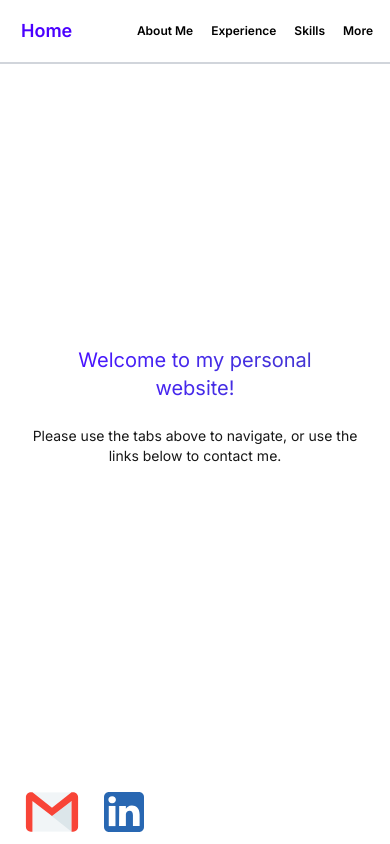
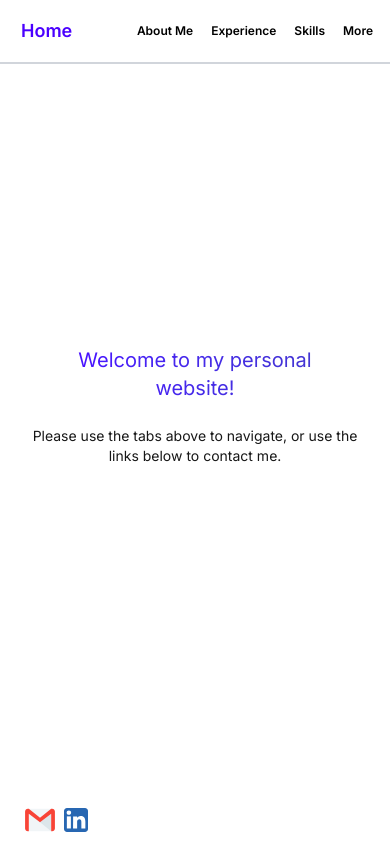
Before and after one commit to vshetty28/vihaan-personal-website, a Next.js app: page / in a window 390 px wide. Built offline with nearby package versions, Linux system fonts and the light colour scheme.

Commit message:
refactored mobile footer

```diff
--- a/src/components/Footer.js
+++ b/src/components/Footer.js
@@ -15,10 +15,10 @@ const Footer = () => {
 				<h1 className="invisible lg:visible lg:text-2xl lg:mt-4 font-bold bg-gradient-to-tr from-primary to-indigo-700 text-transparent bg-clip-text">Contact Me</h1>
 				<div className="flex flex-row">
 					<a href="mailto:vihaandhshetty@gmail.com">
-						<Image src="/assets/email.svg" alt="" className="size-14 hover:scale-110 lg:mt-2 transition delay-0 duration-200 ease-in-out" width={50} height={80} />
+						<Image src="/assets/email.svg" alt="" className="size-8 lg:size-14 hover:scale-110 mt-5 lg:mt-2 transition delay-0 duration-200 ease-in-out" width={50} height={80} />
 					</a>
 					<a href="https://linkedin.com/in/vihaanshetty" target="_blank">
-						<Image src="/assets/linkedin.svg" alt="" className="size-10 mt-2 mb-3 ml-4 lg:mb-0 lg:ml-2 lg:mt-4 transition delay-0 duration-200 ease-in-out hover:scale-110 " width={50} height={50} />
+						<Image src="/assets/linkedin.svg" alt="" className="size-6 lg:size-10 mt-6 mb-3 lg:mb-0 lg:ml-2 lg:mt-4 transition delay-0 duration-200 ease-in-out hover:scale-110 " width={50} height={50} />
 					</a>
 				</div>
 			</footer>
```
